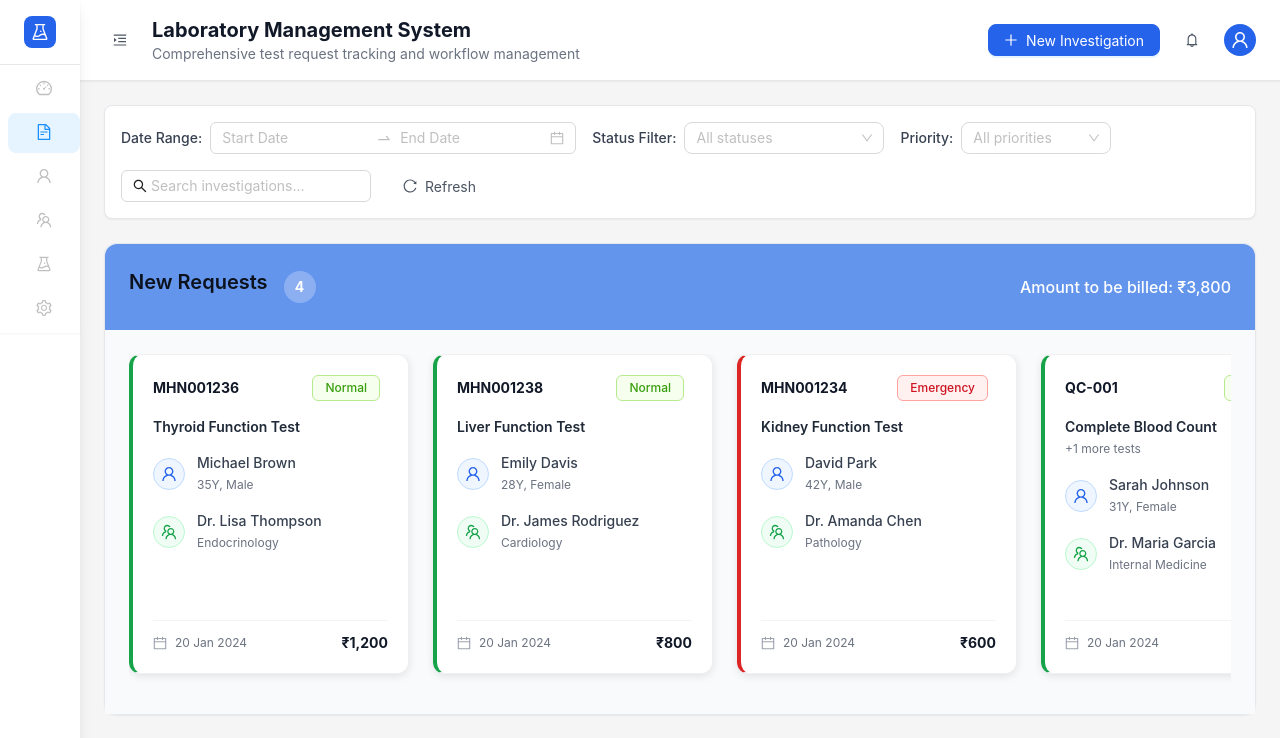
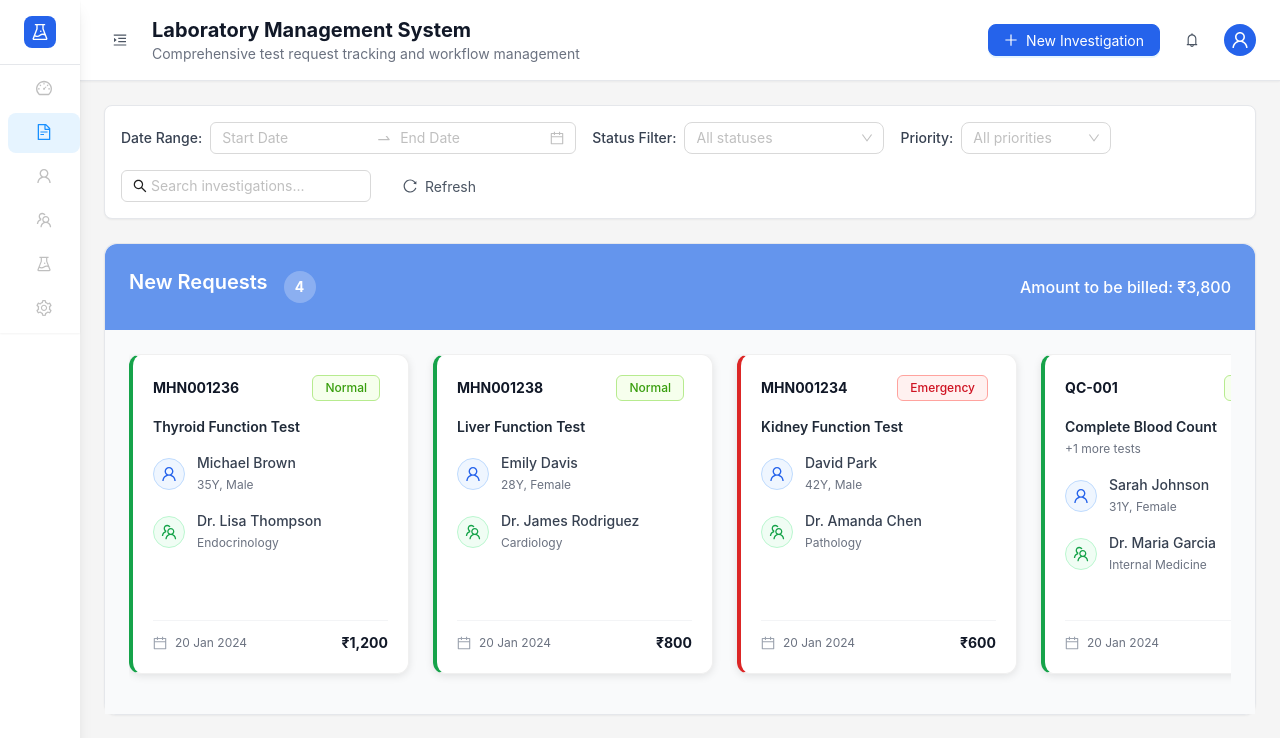
Before and after one commit to nabeel-ncz/lab-management-technical-task, a React (Vite) app in the folder client/: page / in a window 1280 px wide. Shown: the top 738 px of the page. Built offline with nearby package versions, Linux system fonts and the light colour scheme.

Commit message:
Update KanbanBoard component styling by applying utility class for text color to enhance visual consistency.

```diff
--- a/client/src/components/Investigation/KanbanBoard.tsx
+++ b/client/src/components/Investigation/KanbanBoard.tsx
@@ -40,7 +40,7 @@ export const KanbanBoard: React.FC<KanbanBoardProps> = ({ columns, loading, onCa
             >
               <div className="flex items-center justify-between">
                 <div className="flex items-center space-x-4">
-                  <Title level={4} className="text-white m-0 font-bold">
+                  <Title level={4} className="!text-white font-bold">
                     {column.title}
                   </Title>
                   <div className="w-8 h-8 bg-white/25 rounded-full flex items-center justify-center">
```
